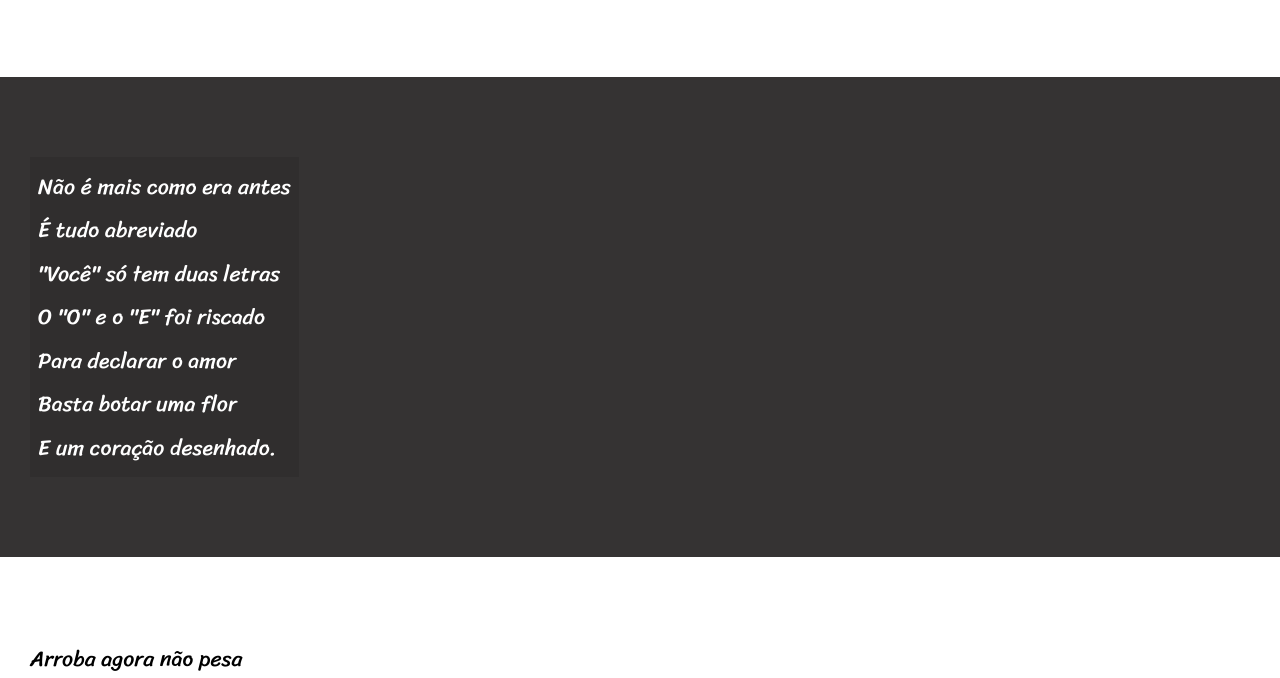
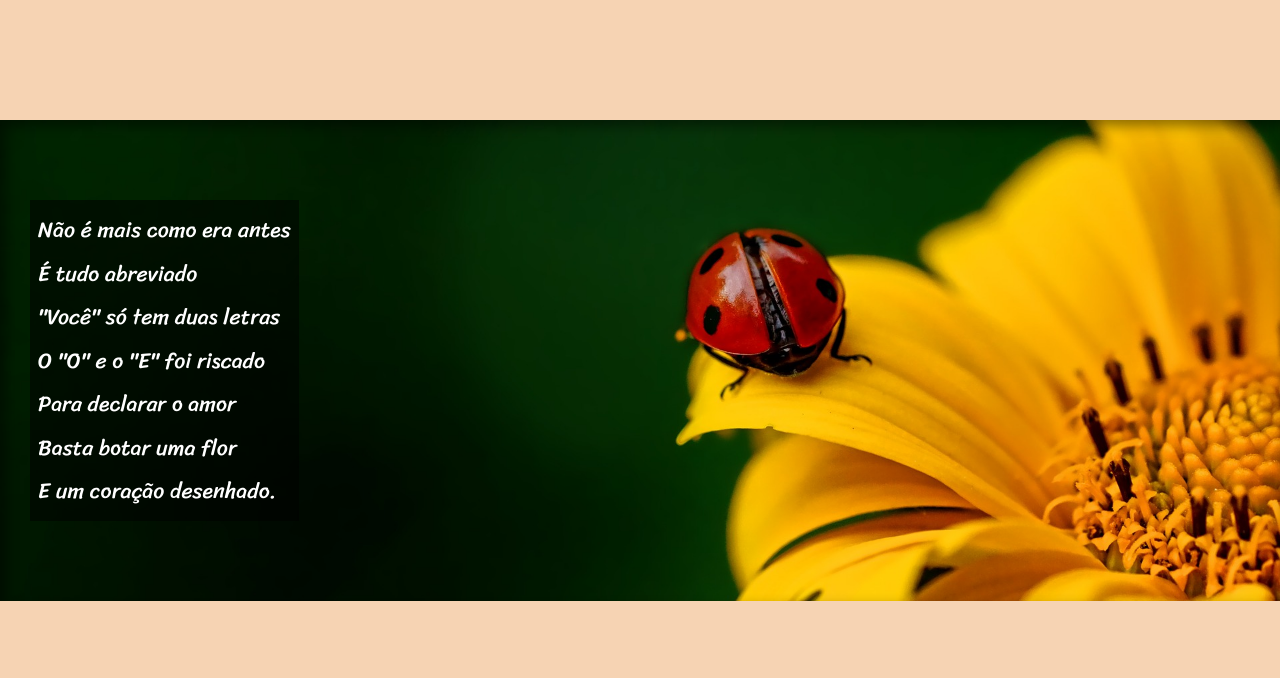
Before and after one commit to cailan04/html5--CSS3, a plain HTML site: page desafios/d001/index.html in a window 1280 px wide. Shown: the part 602-1280 px from the top of the page. Drawn offline with Linux system fonts and the light colour scheme.

Commit message:
projeto pronto

```diff
--- a/desafios/d001/index.html
+++ b/desafios/d001/index.html
@@ -27,7 +27,7 @@
     </p>
 </section>
 
-<section class="imagem">
+<section class="imagem" id="img01">
     <p>
         Não é mais como era antes <br>
         É tudo abreviado <br>
@@ -62,7 +62,7 @@
     </p>
 </section>
 
-<section class="imagem">
+<section class="imagem" id="img02">
     <p>
         Tenho saudade das cartas <br>
         Escritas com a própria mão <br>
--- a/desafios/d001/style.css
+++ b/desafios/d001/style.css
@@ -49,18 +49,36 @@
     font-family: var(--fonte3);
     font-size: 1.7vw;
  }
+ section p{
+    padding-bottom: 2em;
+ }
  section.normal{
-    background-color: white;
+    background-color: rgba(253, 215, 180, 0.918);
 
  }
  section.imagem{
     background-color: rgb(53, 51, 51);
     color: white;
+    box-shadow: inset 6px 6px 13px 0px rgba(0, 0, 0, 0.452);
  }
  section.imagem > p{
-    background-color: rgba(0, 0, 0, 0.089);
+    background-color: rgba(0, 0, 0, 0.514);
     display: inline-block;
     padding: 8px;
+
+
+ }
+ #img01{
+    background-image: url(imagens/background001.jpg);
+    background-position: right center;
+    background-size: cover;
+    background-attachment: fixed;
+
+ }
+ #img02{
+    background-image: url(imagens/background002.jpg);
+    background-size: cover;
+    background-attachment: fixed;
  }
  footer{
     background-color: black;
```
